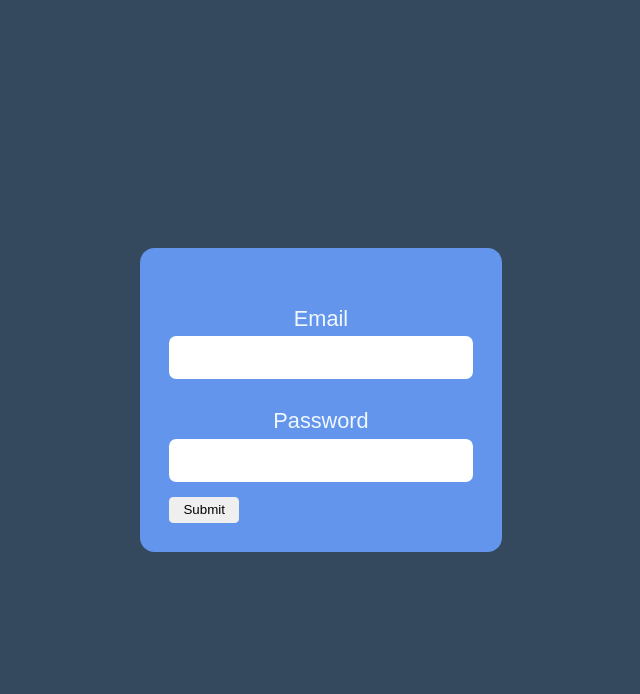
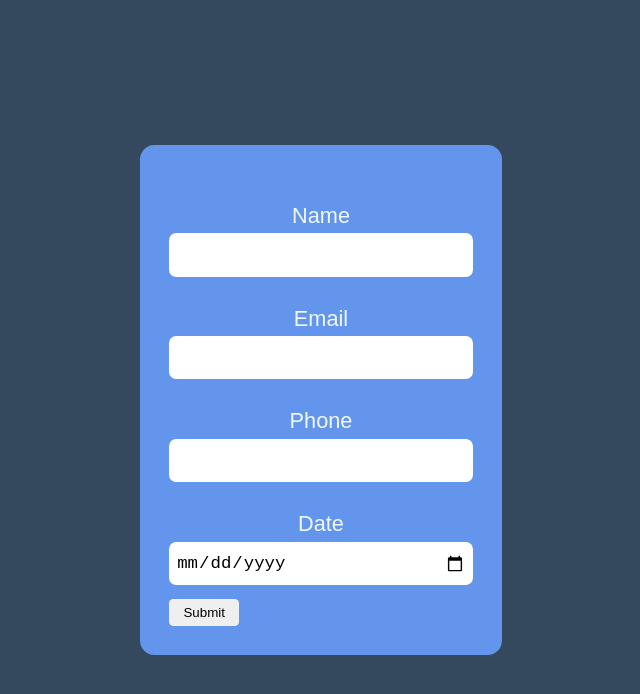
Before and after one commit to madhur3120/MERN-Applications, a React (Create React App) app in the folder react-form/: page / in a window 1280 px wide. Shown: the top 694 px of the page, without its empty margins (319-959 px from the left). Built offline with nearby package versions, Linux system fonts and the light colour scheme.

Commit message:
28-06-patch3

```diff
--- a/react-form/src/component/forms/BasicForm.js
+++ b/react-form/src/component/forms/BasicForm.js
@@ -1,18 +1,23 @@
 import React,{useState} from 'react'
 
 const BasicForm = () => {
+    const [name, setName] = useState("");
     const [email, setEmail] = useState("");
-    const [password, setPassword] = useState("");
+    const [phone, setPhone] = useState("");
+    const [date, setDate] = useState("");
     const [allEntry, setAllEntry] = useState([]);
+
     const submitForm=(e)=>{
         e.preventDefault();
-        if(email&&password)
+        if(name&&email&&date)
         {
-        const newEntry = {id: new Date().getTime().toString(),email, password };
+        const newEntry = {id: new Date().getTime().toString(),name,email, phone,date };
         setAllEntry([...allEntry, newEntry]);
         console.log(allEntry);
+        setName("");
         setEmail("");
-        setPassword("");
+        setPhone("");
+        setDate("");
         }
         else
         {
@@ -24,13 +29,22 @@ const BasicForm = () => {
     <>
     <form action='' onSubmit={submitForm}>
         <div>
+            <label htmlFor='text'>Name</label>
+            <input type="text" name="name" id="name" autoComplete="off" value={name} onChange={(e)=>setName(e.target.value)}
+             />
+        </div>
+        <div>
             <label htmlFor='email'>Email</label>
             <input type="text" name="email" id="email" autoComplete="off" value={email} onChange={(e)=>setEmail(e.target.value)}
              />
         </div>
         <div>
-            <label htmlFor='password'>Password</label>
-            <input type="password" name="password" id="password" value={password} onChange={(e)=>setPassword(e.target.value)} />
+            <label htmlFor='phone'>phone</label>
+            <input type="number" name="phone" id="phone" value={phone} onChange={(e)=>setPhone(e.target.value)} />
+        </div>
+        <div>
+            <label htmlFor='date'>Date</label>
+            <input type="date" name="date" id="date" value={date} onChange={(e)=>setDate(e.target.value)} />
         </div>
 
         <button type="submit">Submit</button>
@@ -39,11 +53,13 @@ const BasicForm = () => {
     <div>
         {
             allEntry.map((curElem)=>{
-                const {id,email,password}=curElem;
+                const {id,name,email,phone,date}=curElem;
                 return (
                     <div className='showDataStyle' key={curElem.id}>
+                        <p>{name}</p>
                         <p>{email}</p>
-                        <p>{password}</p>
+                        <p>{phone}</p>
+                        <p>{date}</p>
                         </div>
                 )
             })
```
